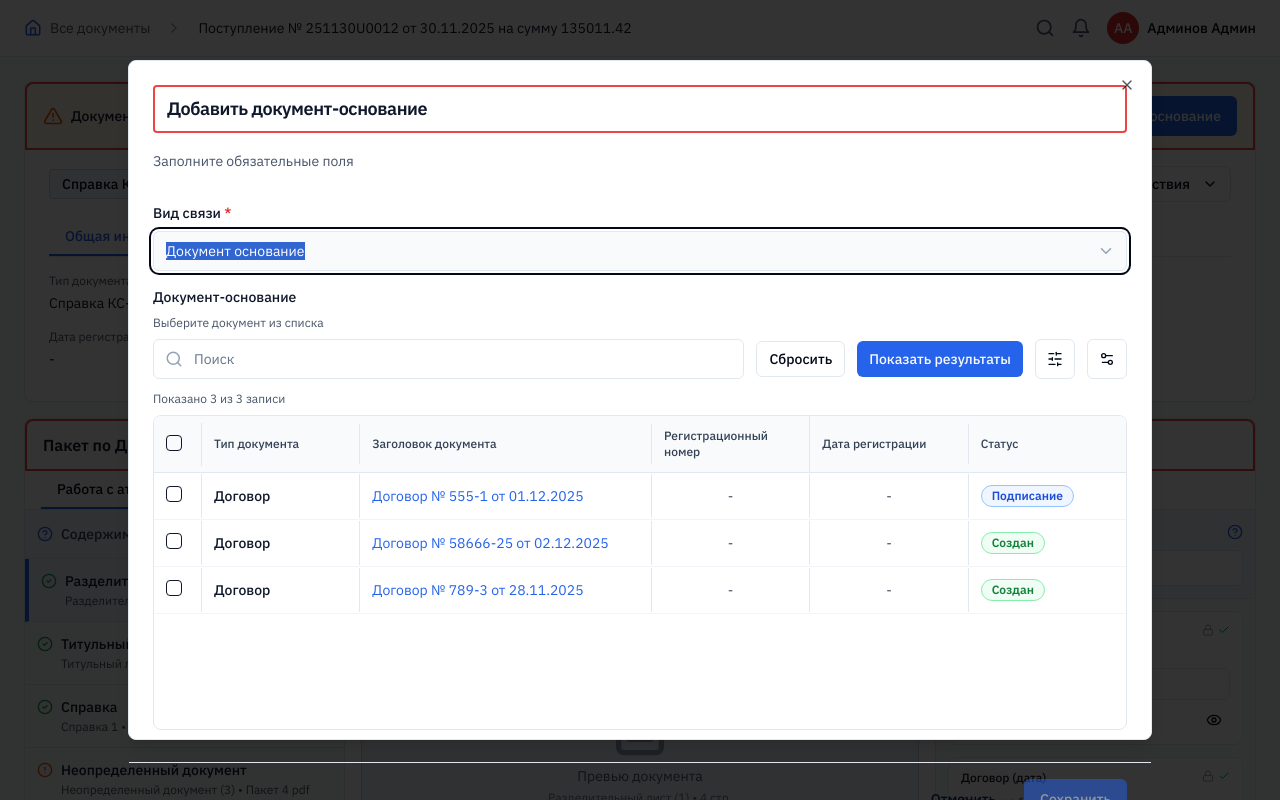
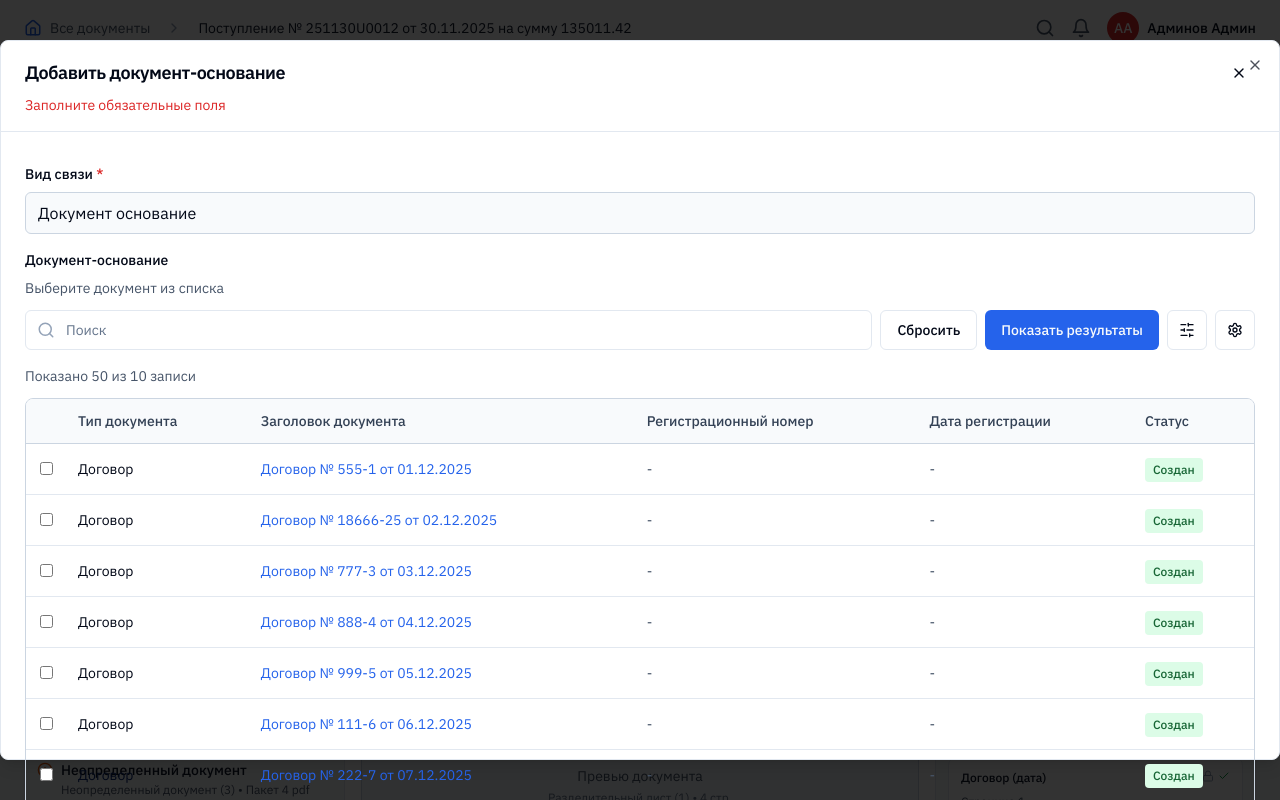
Before and after one commit to pr-poehali-dev/doc-recognition-system, a React (Vite) app: page / in a window 1280 px wide. Both pictures are taken after a click on the button "Выбрать документ-основание". Shown: the top 800 px of the page. Built offline with nearby package versions, Linux system fonts and the light colour scheme.

Commit message:
feat: модальное окно выбора документа-основания

```diff
--- /dev/null
+++ b/src/components/BaseDocumentModal.tsx
@@ -0,0 +1,187 @@
+import { useState } from 'react';
+import { Button } from '@/components/ui/button';
+import Icon from '@/components/ui/icon';
+import {
+  Dialog,
+  DialogContent,
+  DialogHeader,
+  DialogTitle,
+} from '@/components/ui/dialog';
+import { Input } from '@/components/ui/input';
+
+interface Contract {
+  id: number;
+  type: string;
+  title: string;
+  registrationNumber: string;
+  registrationDate: string;
+  status: string;
+}
+
+interface BaseDocumentModalProps {
+  open: boolean;
+  onClose: () => void;
+  onSelect: (contract: Contract) => void;
+}
+
+const mockContracts: Contract[] = [
+  { id: 1, type: 'Договор', title: 'Договор № 555-1 от 01.12.2025', registrationNumber: '', registrationDate: '-', status: 'Создан' },
+  { id: 2, type: 'Договор', title: 'Договор № 18666-25 от 02.12.2025', registrationNumber: '', registrationDate: '-', status: 'Создан' },
+  { id: 3, type: 'Договор', title: 'Договор № 777-3 от 03.12.2025', registrationNumber: '', registrationDate: '-', status: 'Создан' },
+  { id: 4, type: 'Договор', title: 'Договор № 888-4 от 04.12.2025', registrationNumber: '', registrationDate: '-', status: 'Создан' },
+  { id: 5, type: 'Договор', title: 'Договор № 999-5 от 05.12.2025', registrationNumber: '', registrationDate: '-', status: 'Создан' },
+  { id: 6, type: 'Договор', title: 'Договор № 111-6 от 06.12.2025', registrationNumber: '', registrationDate: '-', status: 'Создан' },
+  { id: 7, type: 'Договор', title: 'Договор № 222-7 от 07.12.2025', registrationNumber: '', registrationDate: '-', status: 'Создан' },
+  { id: 8, type: 'Договор', title: 'Договор № 333-8 от 08.12.2025', registrationNumber: '', registrationDate: '-', status: 'Создан' },
+  { id: 9, type: 'Договор', title: 'Договор № 444-9 от 09.12.2025', registrationNumber: '', registrationDate: '-', status: 'Создан' },
+  { id: 10, type: 'Договор', title: 'Договор № 555-10 от 10.12.2025', registrationNumber: '', registrationDate: '-', status: 'Создан' },
+];
+
+export function BaseDocumentModal({ open, onClose, onSelect }: BaseDocumentModalProps) {
+  const [searchQuery, setSearchQuery] = useState('');
+  const [selectedContract, setSelectedContract] = useState<number | null>(null);
+
+  const filteredContracts = mockContracts.filter(contract =>
+    contract.title.toLowerCase().includes(searchQuery.toLowerCase())
+  );
+
+  const handleSelect = () => {
+    const contract = mockContracts.find(c => c.id === selectedContract);
+    if (contract) {
+      onSelect(contract);
+      onClose();
+    }
+  };
+
+  return (
+    <Dialog open={open} onOpenChange={onClose}>
+      <DialogContent className="max-w-[1400px] max-h-[90vh] p-0">
+        <DialogHeader className="border-b border-slate-200 px-6 py-4">
+          <div className="flex items-center justify-between">
+            <DialogTitle className="text-lg font-semibold">
+              Добавить документ-основание
+            </DialogTitle>
+            <Button
+              variant="ghost"
+              size="icon"
+              onClick={onClose}
+              className="h-8 w-8"
+            >
+              <Icon name="X" size={18} />
+            </Button>
+          </div>
+          <p className="text-sm text-red-600 mt-2">Заполните обязательные поля</p>
+        </DialogHeader>
+
+        <div className="px-6 py-4 space-y-4">
+          <div>
+            <label className="block text-sm font-medium mb-2">
+              Вид связи <span className="text-red-600">*</span>
+            </label>
+            <div className="border border-slate-300 rounded-md px-3 py-2 bg-slate-50">
+              Документ основание
+            </div>
+          </div>
+
+          <div>
+            <label className="block text-sm font-medium mb-2">
+              Документ-основание
+            </label>
+            <p className="text-sm text-slate-600 mb-3">Выберите документ из списка</p>
+
+            <div className="mb-4 flex items-center gap-2">
+              <div className="relative flex-1">
+                <Icon
+                  name="Search"
+                  size={18}
+                  className="absolute left-3 top-1/2 -translate-y-1/2 text-slate-400"
+                />
+                <Input
+                  placeholder="Поиск"
+                  value={searchQuery}
+                  onChange={(e) => setSearchQuery(e.target.value)}
+                  className="pl-10"
+                />
+              </div>
+              <Button variant="outline">Сбросить</Button>
+              <Button className="bg-blue-600 hover:bg-blue-700">
+                Показать результаты
+              </Button>
+              <Button variant="outline" size="icon">
+                <Icon name="SlidersHorizontal" size={18} />
+              </Button>
+              <Button variant="outline" size="icon">
+                <Icon name="Settings" size={18} />
+              </Button>
+            </div>
+
+            <div className="text-sm text-slate-600 mb-3">
+              Показано 50 из {filteredContracts.length} записи
+            </div>
+
+            <div className="border border-slate-300 rounded-lg overflow-hidden">
+              <table className="w-full">
+                <thead className="bg-slate-50 border-b border-slate-300">
+                  <tr>
+                    <th className="w-10 p-3"></th>
+                    <th className="text-left p-3 text-sm font-medium text-slate-700">Тип документа</th>
+                    <th className="text-left p-3 text-sm font-medium text-slate-700">Заголовок документа</th>
+                    <th className="text-left p-3 text-sm font-medium text-slate-700">Регистрационный номер</th>
+                    <th className="text-left p-3 text-sm font-medium text-slate-700">Дата регистрации</th>
+                    <th className="text-left p-3 text-sm font-medium text-slate-700">Статус</th>
+                  </tr>
+                </thead>
+                <tbody className="divide-y divide-slate-200">
+                  {filteredContracts.map((contract) => (
+                    <tr
+                      key={contract.id}
+                      className={`hover:bg-slate-50 cursor-pointer ${
+                        selectedContract === contract.id ? 'bg-blue-50' : ''
+                      }`}
+                      onClick={() => setSelectedContract(contract.id)}
+                    >
+                      <td className="p-3 text-center">
+                        <input
+                          type="checkbox"
+                          checked={selectedContract === contract.id}
+                          onChange={() => setSelectedContract(contract.id)}
+                          className="rounded border-slate-300"
+                        />
+                      </td>
+                      <td className="p-3 text-sm">{contract.type}</td>
+                      <td className="p-3 text-sm">
+                        <a href="#" className="text-blue-600 hover:underline">
+                          {contract.title}
+                        </a>
+                      </td>
+                      <td className="p-3 text-sm text-slate-600">{contract.registrationNumber || '-'}</td>
+                      <td className="p-3 text-sm text-slate-600">{contract.registrationDate}</td>
+                      <td className="p-3">
+                        <span className="inline-flex px-2 py-1 text-xs font-medium rounded bg-green-100 text-green-800">
+                          {contract.status}
+                        </span>
+                      </td>
+                    </tr>
+                  ))}
+                </tbody>
+              </table>
+            </div>
+          </div>
+        </div>
+
+        <div className="border-t border-slate-200 px-6 py-4 flex justify-end gap-3">
+          <Button variant="outline" onClick={onClose}>
+            Отменить
+          </Button>
+          <Button
+            className="bg-blue-600 hover:bg-blue-700"
+            onClick={handleSelect}
+            disabled={!selectedContract}
+          >
+            Сохранить
+          </Button>
+        </div>
+      </DialogContent>
+    </Dialog>
+  );
+}
--- a/src/pages/DocumentManagementSystem.tsx
+++ b/src/pages/DocumentManagementSystem.tsx
@@ -2,14 +2,12 @@ import { useState } from 'react';
 import { DocumentHeader } from '@/components/DocumentHeader';
 import { DocumentCard } from '@/components/DocumentCard';
 import { PackageWorkspace, PackageDocument } from '@/components/PackageWorkspace';
-import { BaseDocumentDialog, BaseDocument } from '@/components/BaseDocumentDialog';
+import { BaseDocumentModal } from '@/components/BaseDocumentModal';
 
 export function DocumentManagementSystem() {
   const [selectedDoc, setSelectedDoc] = useState<string>('doc-1');
   const [baseDocument, setBaseDocument] = useState('');
-  const [isDialogOpen, setIsDialogOpen] = useState(false);
-  const [searchQuery, setSearchQuery] = useState('');
-  const [selectedBaseDoc, setSelectedBaseDoc] = useState<string>('');
+  const [isModalOpen, setIsModalOpen] = useState(false);
 
   const packageDocs: PackageDocument[] = [
     {
@@ -59,41 +57,13 @@ export function DocumentManagementSystem() {
     },
   ];
 
-  const baseDocuments: BaseDocument[] = [
-    {
-      id: 'base-1',
-      type: 'Договор',
-      title: 'Договор № 555-1 от 01.12.2025',
-      registrationNumber: '',
-      registrationDate: '-',
-      status: 'Подписание'
-    },
-    {
-      id: 'base-2',
-      type: 'Договор',
-      title: 'Договор № 58666-25 от 02.12.2025',
-      registrationNumber: '',
-      registrationDate: '-',
-      status: 'Создан'
-    },
-    {
-      id: 'base-3',
-      type: 'Договор',
-      title: 'Договор № 789-3 от 28.11.2025',
-      registrationNumber: '',
-      registrationDate: '-',
-      status: 'Создан'
-    },
-  ];
+
 
   const currentDoc = packageDocs.find(d => d.id === selectedDoc);
 
-  const handleSaveBaseDocument = () => {
-    const selected = baseDocuments.find(d => d.id === selectedBaseDoc);
-    if (selected) {
-      setBaseDocument(selected.title);
-      setIsDialogOpen(false);
-    }
+  const handleSelectContract = (contract: any) => {
+    setBaseDocument(contract.title);
+    setIsModalOpen(false);
   };
 
   return (
@@ -103,7 +73,7 @@ export function DocumentManagementSystem() {
       <div className="p-6">
         <DocumentCard
           baseDocument={baseDocument}
-          onSelectBaseDocument={() => setIsDialogOpen(true)}
+          onSelectBaseDocument={() => setIsModalOpen(true)}
         />
 
         <PackageWorkspace
@@ -114,15 +84,10 @@ export function DocumentManagementSystem() {
         />
       </div>
 
-      <BaseDocumentDialog
-        isOpen={isDialogOpen}
-        onClose={() => setIsDialogOpen(false)}
-        baseDocuments={baseDocuments}
-        searchQuery={searchQuery}
-        onSearchChange={setSearchQuery}
-        selectedBaseDoc={selectedBaseDoc}
-        onSelectBaseDoc={setSelectedBaseDoc}
-        onSave={handleSaveBaseDocument}
+      <BaseDocumentModal
+        open={isModalOpen}
+        onClose={() => setIsModalOpen(false)}
+        onSelect={handleSelectContract}
       />
     </div>
   );
```
Also changed, not shown: 1 other file (tests, documents, lock files or other folders).
